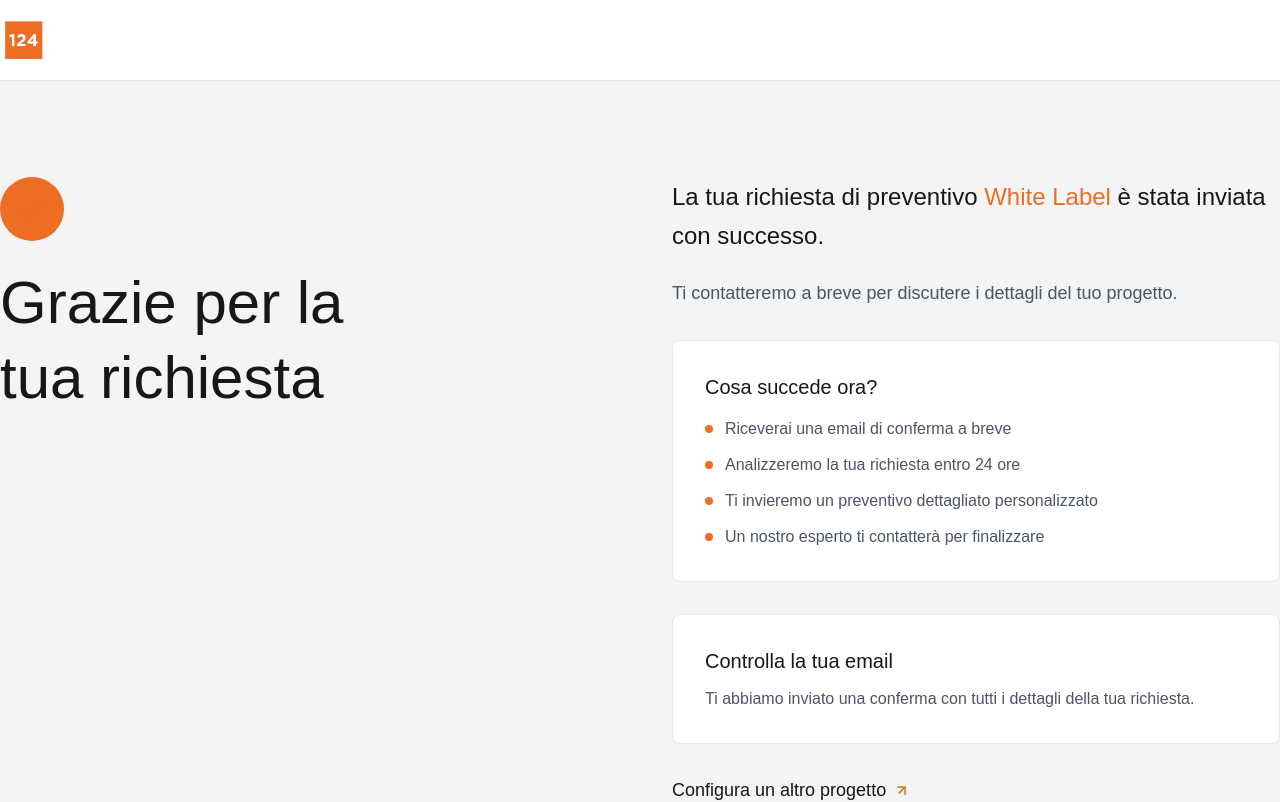
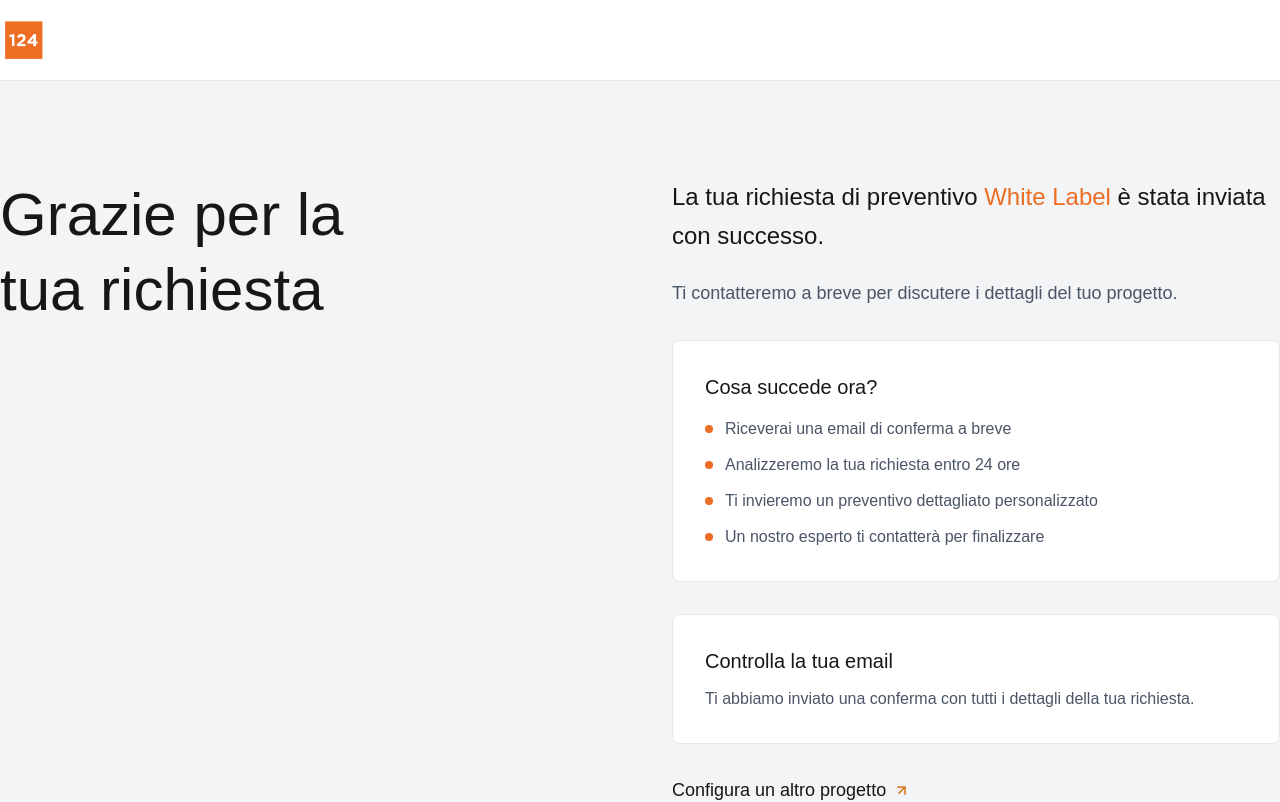
Before and after one commit to mcfratm0823/configuratore-enterprise, a Next.js app: page /thank-you in a window 1280 px wide. Shown: the top 802 px of the page. Built offline with nearby package versions, Linux system fonts and the light colour scheme.

Commit message:
eliminato il cerchio arancione

```diff
--- a/src/app/success/page.tsx
+++ b/src/app/success/page.tsx
@@ -69,11 +69,6 @@ function SuccessContent() {
           <div className="space-y-6 lg:grid lg:grid-cols-12 lg:gap-16 lg:items-start lg:space-y-0">
             {/* Left Column - Title */}
             <div className="lg:col-span-4">
-              <div className="w-16 h-16 bg-[#ed6d23] bg-opacity-10 rounded-full flex items-center justify-center mb-6">
-                <svg className="w-8 h-8 text-[#ed6d23]" fill="none" stroke="currentColor" viewBox="0 0 24 24">
-                  <path strokeLinecap="round" strokeLinejoin="round" strokeWidth={2} d="M5 13l4 4L19 7" />
-                </svg>
-              </div>
               <h1 className="text-[#171717] leading-tight text-3xl md:text-4xl lg:text-5xl xl:text-6xl font-normal mb-4">
                 Pagamento Confermato
               </h1>
--- a/src/app/thank-you/page.tsx
+++ b/src/app/thank-you/page.tsx
@@ -71,11 +71,6 @@ function ThankYouContent() {
           <div className="space-y-6 lg:grid lg:grid-cols-12 lg:gap-16 lg:items-start lg:space-y-0">
             {/* Left Column - Title */}
             <div className="lg:col-span-4">
-              <div className="w-16 h-16 bg-[#ed6d23] bg-opacity-10 rounded-full flex items-center justify-center mb-6">
-                <svg className="w-8 h-8 text-[#ed6d23]" fill="none" stroke="currentColor" viewBox="0 0 24 24">
-                  <path strokeLinecap="round" strokeLinejoin="round" strokeWidth={2} d="M5 13l4 4L19 7" />
-                </svg>
-              </div>
               <h1 className="text-[#171717] leading-tight text-3xl md:text-4xl lg:text-5xl xl:text-6xl font-normal mb-4">
                 Grazie per la tua richiesta
               </h1>
```
